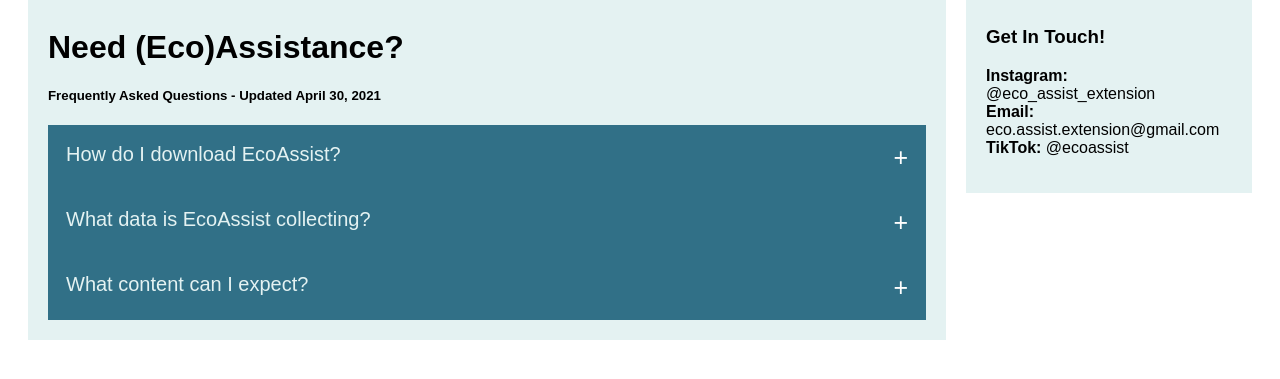
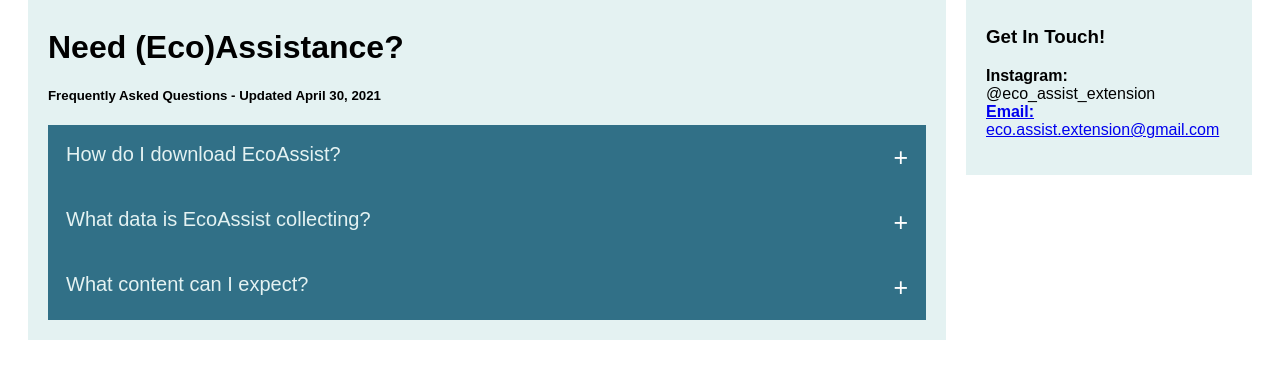
Before and after one commit to EcoAssistExtension/EcoAssistExtension.github.io, a plain HTML site: page UserSupport.html in a window 1280 px wide. Shown: the part 201-580 px from the top of the page. Drawn offline with Linux system fonts and the light colour scheme; a web font is replaced by a local one.

Commit message:
Update UserSupport.html

```diff
--- a/UserSupport.html
+++ b/UserSupport.html
@@ -60,9 +60,9 @@ for (i = 0; i < coll.length; i++) {
   <div class="rightcolumn">
     <div class="card">
       <h3>Get In Touch!</h3>
-      <p><b>Instagram: </b>@eco_assist_extension<br>
+      <p><b>Instagram: </b>@eco_assist_extension<a href="https://www.instagram.com/eco_assist_extension/"><br>
          <b>Email: </b>eco.assist.extension@gmail.com<br>
-         <b>TikTok: </b>@ecoassist<br></p>
+<!--          <b>TikTok: </b>@ecoassist<br></p> -->
     </div>
   </div>
 </div>
```
